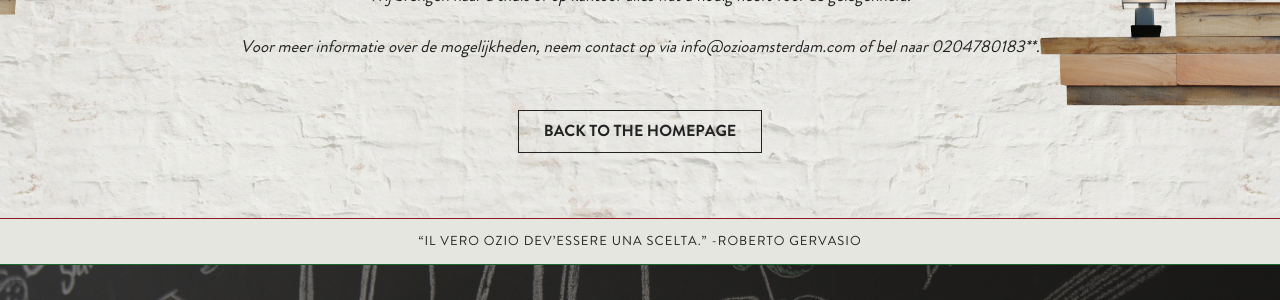
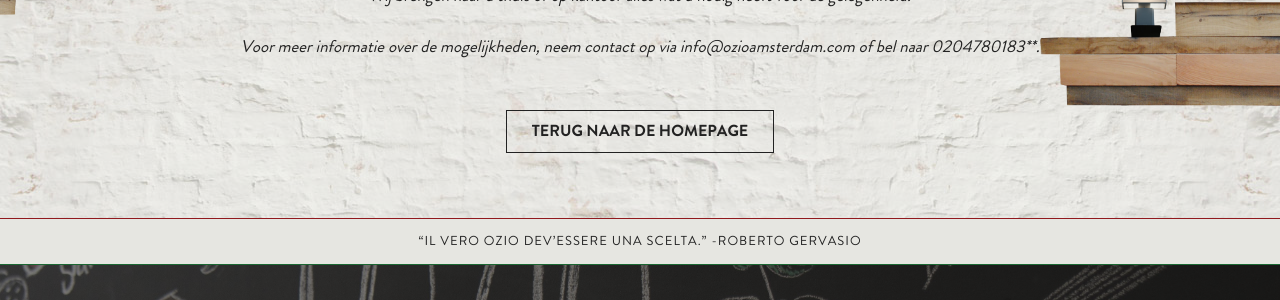
Before and after one commit to jhvanderschee/lozio_nl, a Jekyll site: the page built from catering/index.md, in a window 1280 px wide and 1153 px high. Shown: the part 595-895 px from the top of the window. Built offline with Jekyll 4.4.1, drawn with Linux system fonts in a browser that asks for light colours.

Commit message:
Updated '/_layouts/page.html' via CloudCannon

```diff
--- a/_layouts/page.html
+++ b/_layouts/page.html
@@ -32,7 +32,7 @@
                         <div class="post-content">
                         {{ content }}
 
-                        <p><br /><a href="/" class="btn btn-default">Back to the homepage</a></p>
+                        <p><br /><a href="/" class="btn btn-default">Terug naar de homepage</a></p>
                         </div>
                 </article>
             </div>
```
